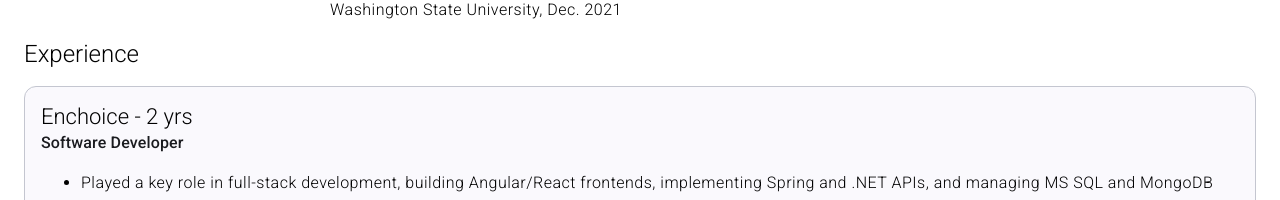
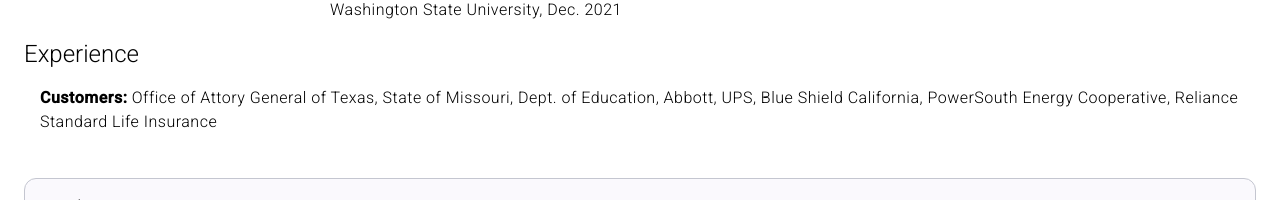
Before and after one commit to dallaspadilla-business/portfolio, an Angular app in the folder portfolio-app/: page /resume in a window 1280 px wide. Shown: the part 502-702 px from the top of the page. Built offline with nearby package versions, Linux system fonts and the light colour scheme.

Commit message:
updated customers list

```diff
--- a/portfolio-app/src/app/resume-page/resume-page.html
+++ b/portfolio-app/src/app/resume-page/resume-page.html
@@ -77,6 +77,11 @@
     </section>
   </section>
   <h6 style="padding-top: 1rem; margin-bottom: 0">Experience</h6>
+  <p style="padding: 1rem">
+    <b>Customers:</b> Office of Attory General of Texas, State of Missouri, Dept. of Education,
+    Abbott, UPS, Blue Shield California, PowerSouth Energy Cooperative, Reliance Standard Life
+    Insurance
+  </p>
   <section
     class="experience"
     style="display: flex; flex-direction: column; gap: 1em; padding-top: 1rem"
```
